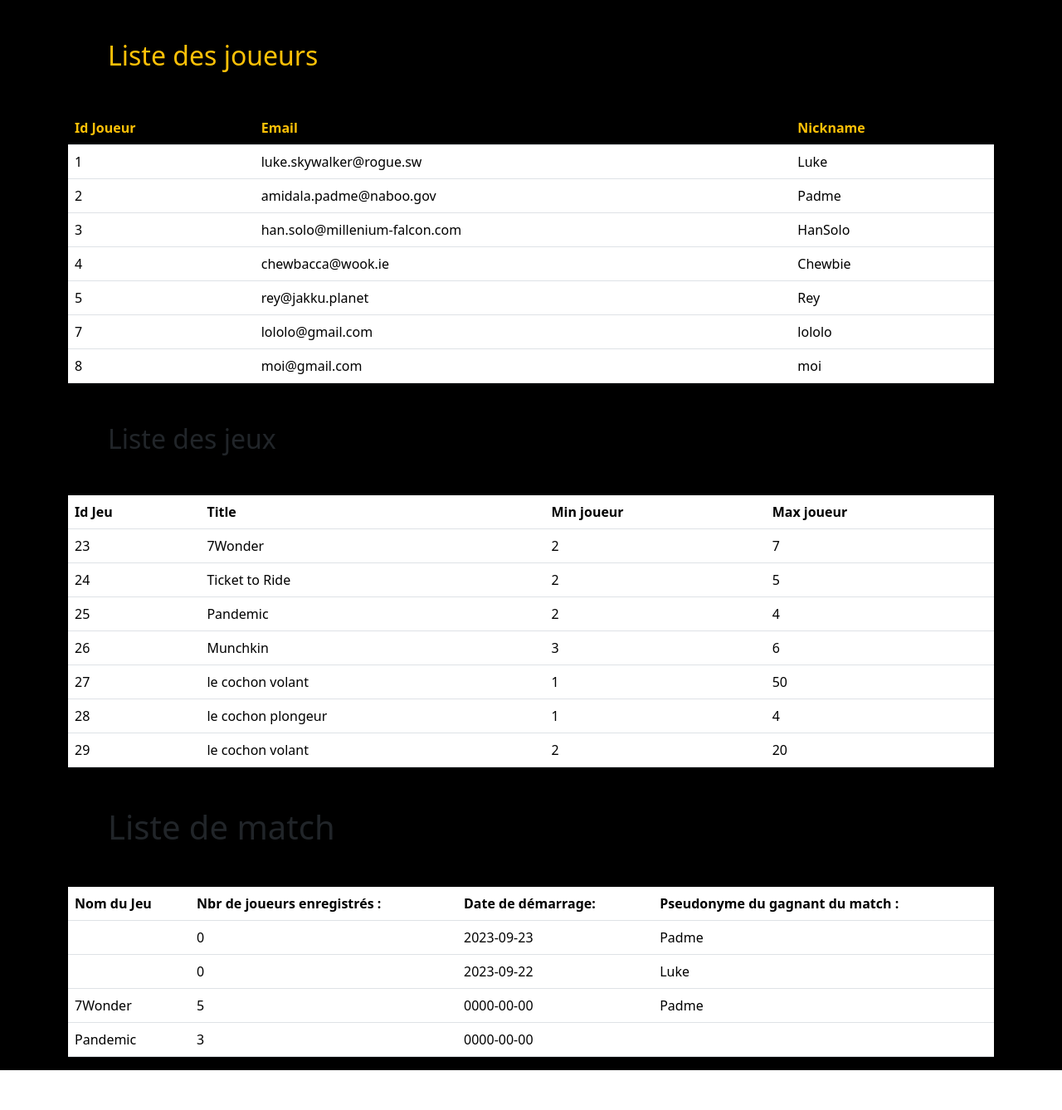
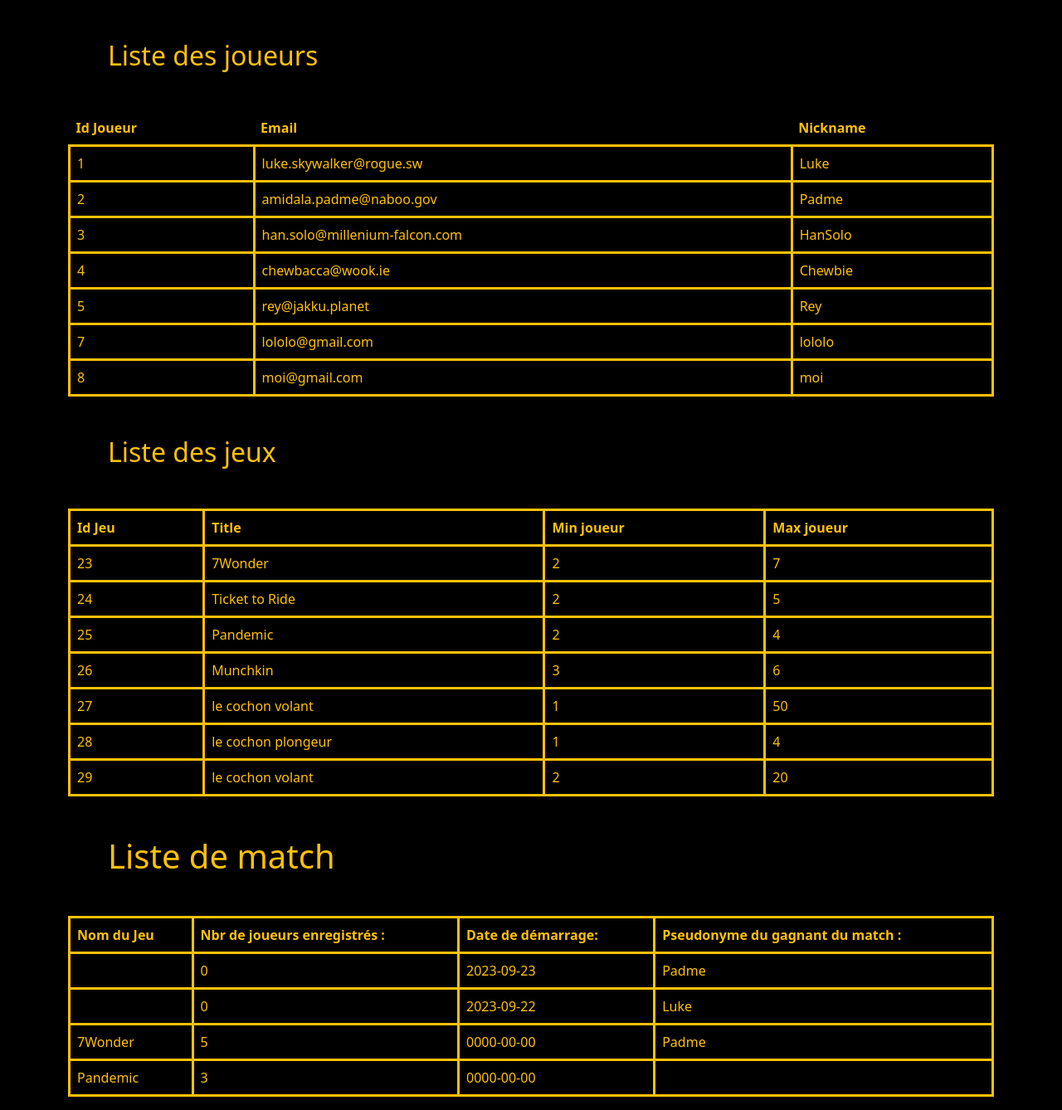
Before and after one commit to HengMichel/wf3_poo_final_Michel, a PHP site: page /wf3_poo_final_Michel/accueil.php in a window 1280 px wide. Shown: the part 56-1394 px from the top of the page at 83% size. Before the commit the page ends 1346 px from the top, so only its background shows below. Run offline with PHP 8.4, Linux system fonts and the light colour scheme; data comes from the database, SQL or seed files in the repository.

Commit message:
changeColor

```diff
--- a/views/accueil.php
+++ b/views/accueil.php
@@ -23,9 +23,9 @@ $MatchsSortedByStartDateDesc = Contest::findAllMatchsSortedByStartDateDesc();
         <tbody>
             <?php foreach($joueurList as $joueur){ ?>
                 <tr>
-                    <td><?= $joueur['id_player']; ?></td>
-                    <td><?= $joueur['email']; ?></td>
-                    <td><?= $joueur['nickname']; ?></td>
+                    <td class="border-warning border-3 mt-2 link-warning bg-black"><?= $joueur['id_player']; ?></td>
+                    <td class="border-warning border-3 mt-2 link-warning bg-black"><?= $joueur['email']; ?></td>
+                    <td class="border-warning border-3 mt-2 link-warning bg-black"><?= $joueur['nickname']; ?></td>
                 </tr>
             <?php } ?>
         </tbody>
@@ -33,23 +33,39 @@ $MatchsSortedByStartDateDesc = Contest::findAllMatchsSortedByStartDateDesc();
 </div>
 
 <div class="container mb-5">
-    <h2 class="m-5">Liste des jeux</h2>
+    <h2 class="m-5  link-warning bg-black">Liste des jeux</h2>
     <table class="table">
         <thead>
             <tr>
-                <th>Id Jeu</th>
-                <th>Title</th>
-                <th>Min joueur</th>
-                <th>Max joueur</th>
+                <th class="border-warning border-3 mt-2 link-warning bg-black
+border-warning border-3 mt-2 link-warning bg-black
+border-warning border-3 mt-2 link-warning bg-black">Id Jeu</th>
+                <th class="border-warning border-3 mt-2 link-warning bg-black
+border-warning border-3 mt-2 link-warning bg-black
+border-warning border-3 mt-2 link-warning bg-black">Title</th>
+                <th class="border-warning border-3 mt-2 link-warning bg-black
+border-warning border-3 mt-2 link-warning bg-black
+border-warning border-3 mt-2 link-warning bg-black">Min joueur</th>
+                <th class="border-warning border-3 mt-2 link-warning bg-black
+border-warning border-3 mt-2 link-warning bg-black
+border-warning border-3 mt-2 link-warning bg-black">Max joueur</th>
             </tr>
         </thead>
         <tbody>
             <?php foreach($jeuList as $jeu){ ?>
                 <tr>
-                    <td><?= $jeu['id_game']; ?></td>
-                    <td><?= $jeu['title']; ?></td>
-                    <td><?= $jeu['min_players']; ?></td>
-                    <td><?= $jeu['max_players']; ?></td>
+                    <td class="border-warning border-3 mt-2 link-warning bg-black
+border-warning border-3 mt-2 link-warning bg-black
+border-warning border-3 mt-2 link-warning bg-black"><?= $jeu['id_game']; ?></td>
+                    <td class="border-warning border-3 mt-2 link-warning bg-black
+border-warning border-3 mt-2 link-warning bg-black
+border-warning border-3 mt-2 link-warning bg-black"><?= $jeu['title']; ?></td>
+                    <td class="border-warning border-3 mt-2 link-warning bg-black
+border-warning border-3 mt-2 link-warning bg-black
+border-warning border-3 mt-2 link-warning bg-black"><?= $jeu['min_players']; ?></td>
+                    <td class="border-warning border-3 mt-2 link-warning bg-black
+border-warning border-3 mt-2 link-warning bg-black
+border-warning border-3 mt-2 link-warning bg-black"><?= $jeu['max_players']; ?></td>
                 </tr>
             <?php } ?>
         </tbody>
@@ -57,23 +73,35 @@ $MatchsSortedByStartDateDesc = Contest::findAllMatchsSortedByStartDateDesc();
 </div>
 
 <div class="container">
-    <h1 class="m-5">Liste de match</h1>
+    <h1 class="m-5 link-warning bg-black">Liste de match</h1>
     <table class="table">
         <thead>
             <tr>
-                <th>Nom du Jeu</th>
-                <th>Nbr de joueurs enregistrés :</th>
-                <th>Date de démarrage:</th>
-                <th>Pseudonyme du gagnant du match :</th>
+                <th class="border-warning border-3 mt-2 link-warning bg-black
+border-warning border-3 mt-2 link-warning bg-black">Nom du Jeu</th>
+                <th class="border-warning border-3 mt-2 link-warning bg-black
+border-warning border-3 mt-2 link-warning bg-black">Nbr de joueurs enregistrés :</th>
+                <th class="border-warning border-3 mt-2 link-warning bg-black
+border-warning border-3 mt-2 link-warning bg-black">Date de démarrage:</th>
+                <th class="border-warning border-3 mt-2 link-warning bg-black
+border-warning border-3 mt-2 link-warning bg-black">Pseudonyme du gagnant du match :</th>
             </tr>
         </thead>
         <tbody>
             <?php foreach($matchList as $match){ ?>
                 <tr>
-                    <td><?= $match['title']; ?></td>
-                    <td><?= $match['nombre_de_joueurs']; ?></td>
-                    <td><?= $match['start_date']; ?></td>
-                    <td><?= $match['nickname']; ?></td>
+                    <td class="border-warning border-3 mt-2 link-warning bg-black
+border-warning border-3 mt-2 link-warning bg-black
+border-warning border-3 mt-2 link-warning bg-black"><?= $match['title']; ?></td>
+                    <td class="border-warning border-3 mt-2 link-warning bg-black
+border-warning border-3 mt-2 link-warning bg-black
+border-warning border-3 mt-2 link-warning bg-black"><?= $match['nombre_de_joueurs']; ?></td>
+                    <td class="border-warning border-3 mt-2 link-warning bg-black
+border-warning border-3 mt-2 link-warning bg-black
+border-warning border-3 mt-2 link-warning bg-black"><?= $match['start_date']; ?></td>
+                    <td class="border-warning border-3 mt-2 link-warning bg-black
+border-warning border-3 mt-2 link-warning bg-black
+border-warning border-3 mt-2 link-warning bg-black"><?= $match['nickname']; ?></td>
                     <?php } ?>
                 </tr>
         </tbody>
```
